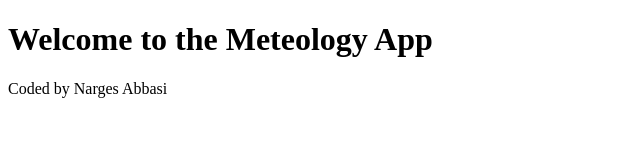
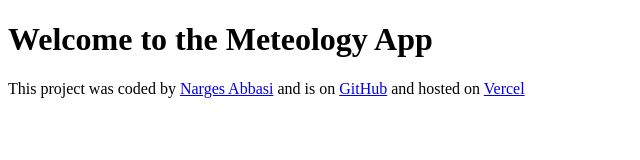
Before and after one commit to Narges-abbasii/Meteorology, a plain HTML site: page index.html in a window 1280 px wide. Shown: the whole page, without its empty margins (0-640 px from the left). Drawn offline with Linux system fonts and the light colour scheme.

Commit message:
Add links to the footer

```diff
--- a/index.html
+++ b/index.html
@@ -7,6 +7,17 @@
   </head>
   <body>
     <h1>Welcome to the Meteology App</h1>
-    <footer>Coded by Narges Abbasi</footer>
+    <footer>
+      This project was coded by
+      <a href="https://github.com/Narges-abbasii" target="_blank"
+        >Narges Abbasi</a
+      >
+      and is on
+      <a href="https://github.com/Narges-abbasii/Meteorology" target="_blank"
+        >GitHub</a
+      >
+      and hosted on
+      <a href="meteorology-sigma.vercel.app" target="_blank">Vercel</a>
+    </footer>
   </body>
 </html>
```
